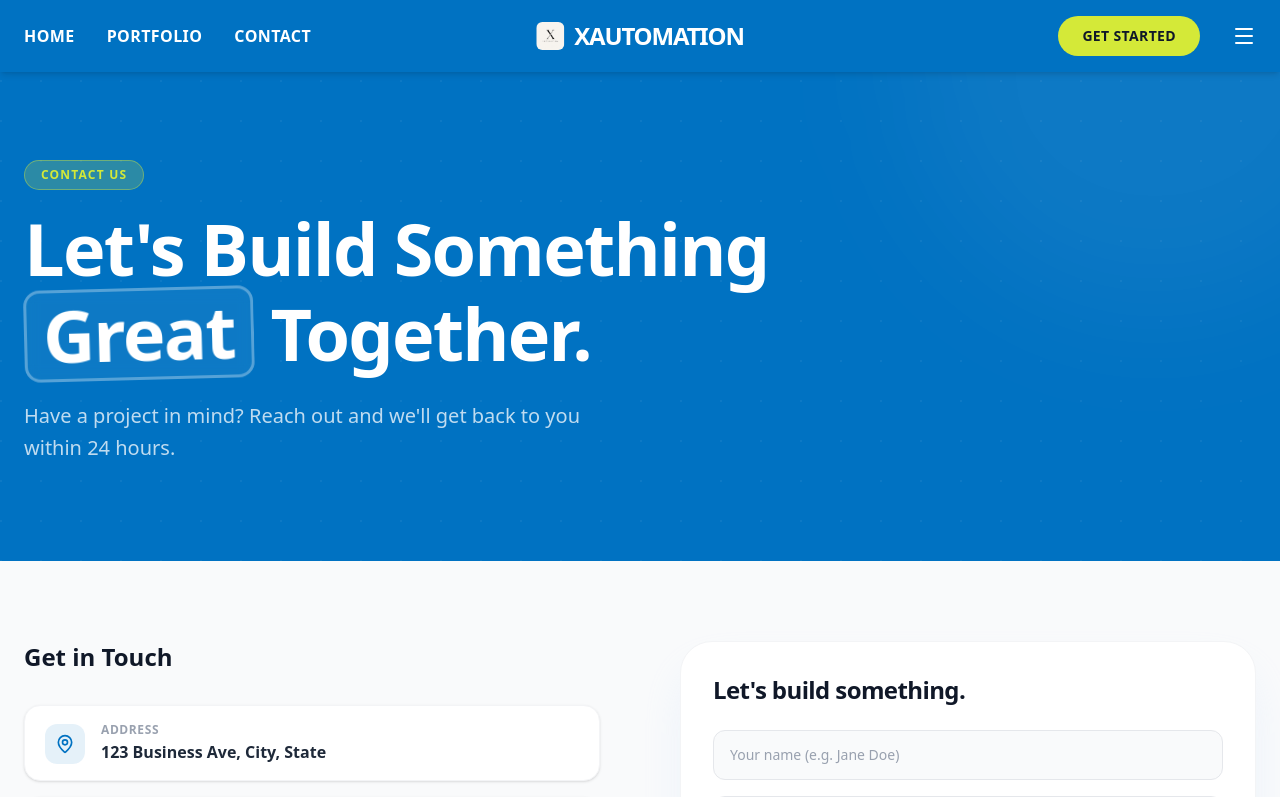
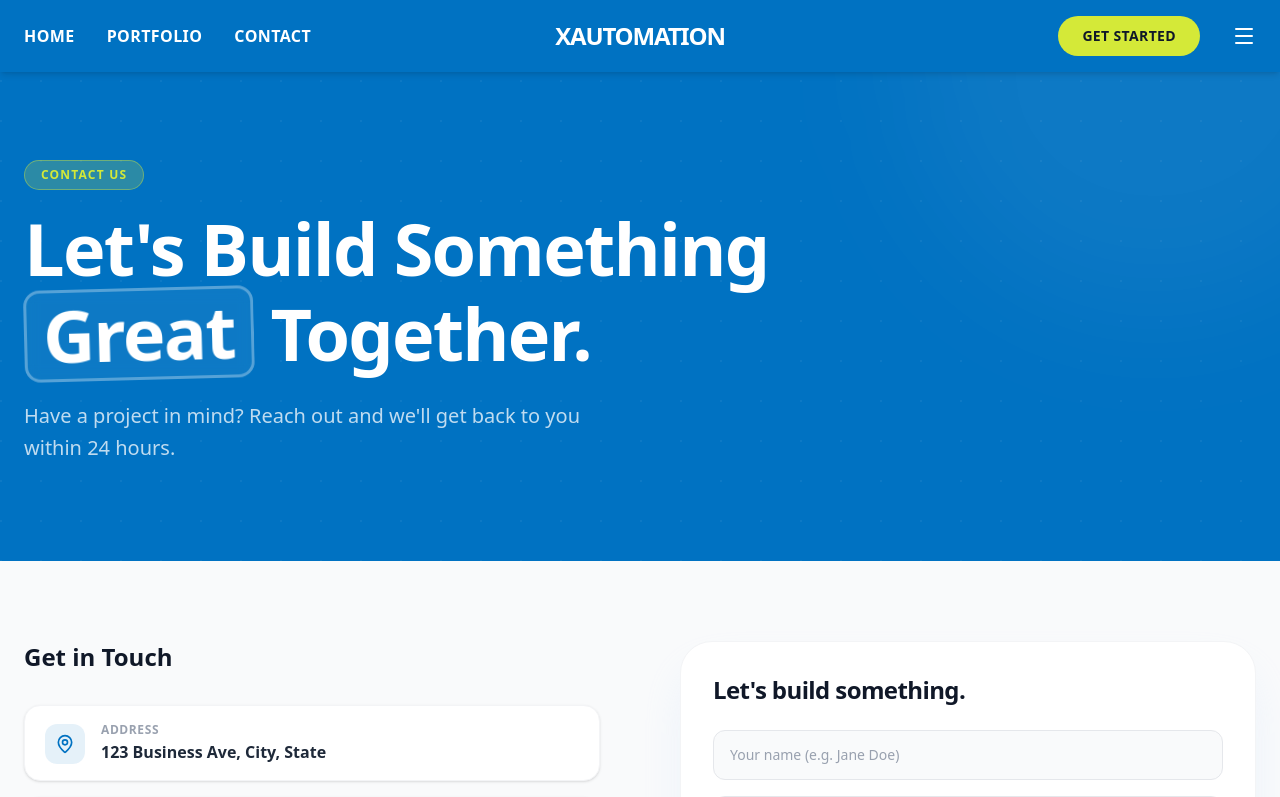
Before and after one commit to Rushi8087/xautomation_web, a React (Vite) app: page /contact in a window 1280 px wide. Shown: the top 797 px of the page. Built offline with nearby package versions, Linux system fonts and the light colour scheme; no server answers.

Commit message:
Remove logo image from navbar header, keep clean text

```diff
--- a/src/components/Navbar.tsx
+++ b/src/components/Navbar.tsx
@@ -50,9 +50,8 @@ export function Navbar() {
 
         {/* Center Logo */}
         <div className="absolute left-1/2 -translate-x-1/2">
-          <Link to="/" className="flex items-center gap-2.5 text-2xl font-black tracking-tighter text-white group">
-            <img src="/logo.png" alt="XAutomation" className="w-7 h-7 object-contain rounded-md" />
-            <span>XAUTOMATION</span>
+          <Link to="/" className="text-2xl font-black tracking-tighter text-white">
+            XAUTOMATION
           </Link>
         </div>
 
```
